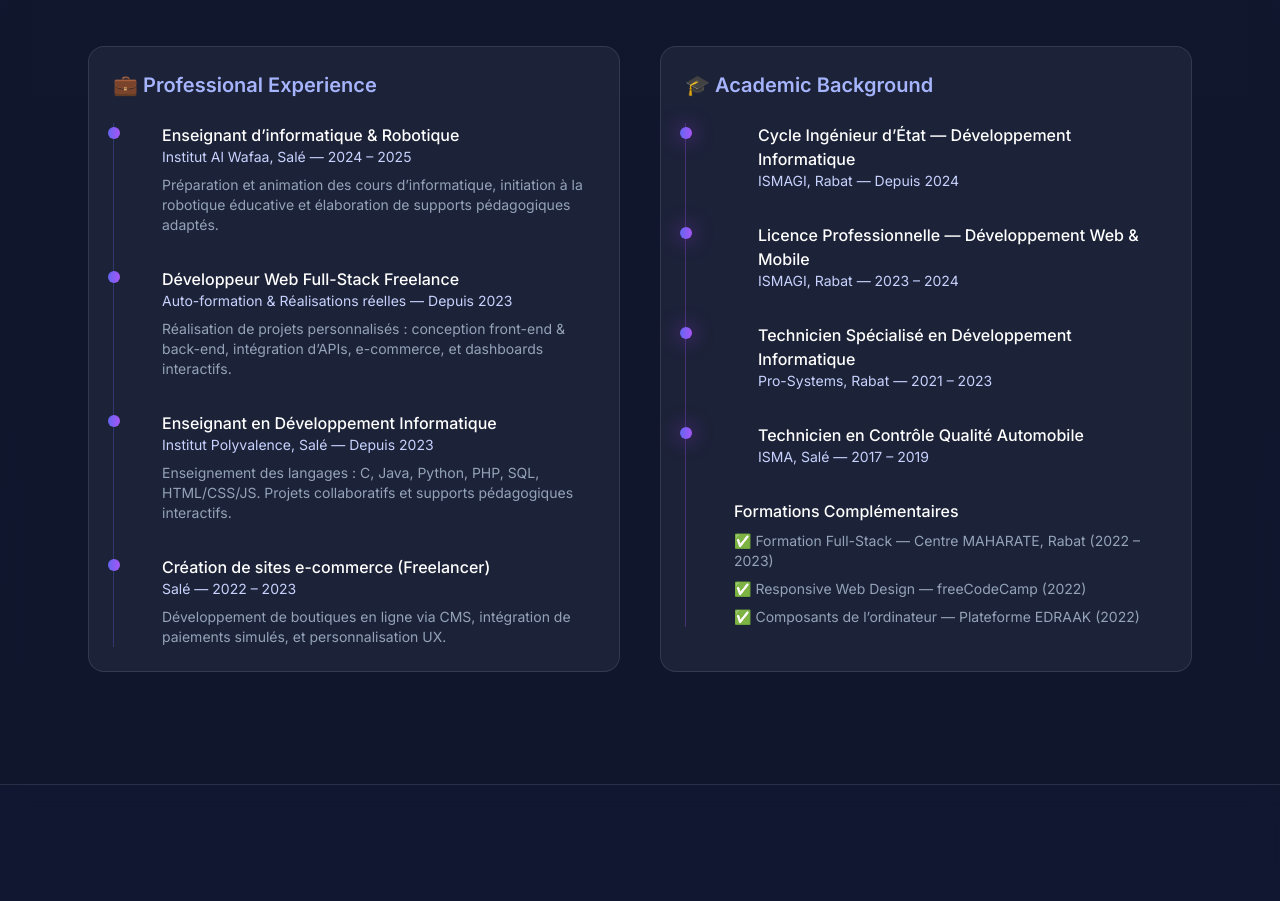
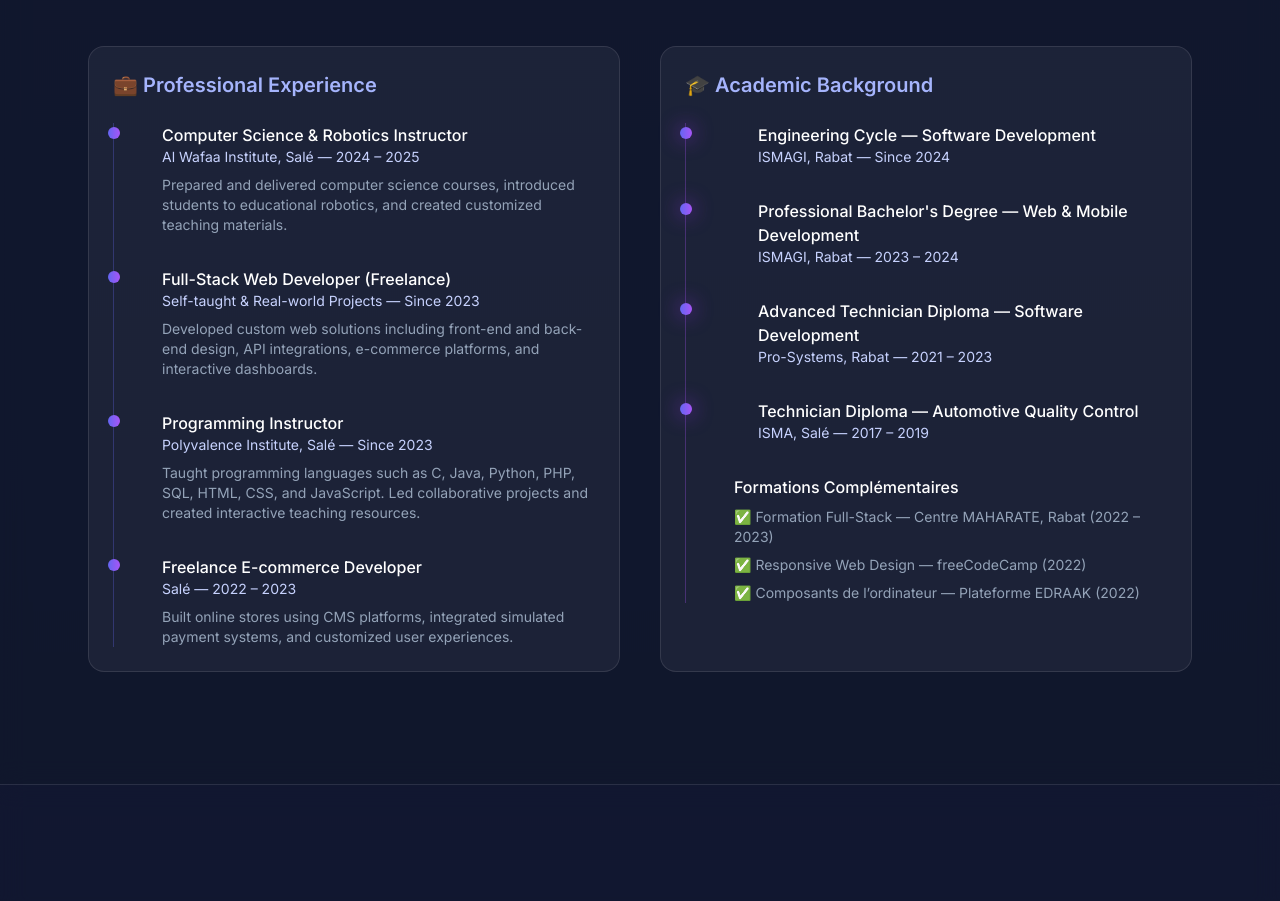
Before and after one commit to Medrhz/my-portfolio, a React (Vite) app: page / in a window 1280 px wide. Shown: the part 1951-2852 px from the top of the page. Built offline with nearby package versions, Linux system fonts and the light colour scheme.

Commit message:
change language of experience section

```diff
--- a/src/components/Experience.jsx
+++ b/src/components/Experience.jsx
@@ -2,34 +2,63 @@ import { motion } from "framer-motion";
 import EductionSection from "./EductionSection";
 
 function Experience() {
+  // const experienceData = [
+  //   {
+  //     title: "Enseignant d’informatique & Robotique",
+  //     place: "Institut Al Wafaa, Salé — 2024 – 2025",
+  //     desc: "Préparation et animation des cours d’informatique, initiation à la robotique éducative et élaboration de supports pédagogiques adaptés.",
+  //   },
+  //   {
+  //     title: "Développeur Web Full-Stack Freelance",
+  //     place: "Auto-formation & Réalisations réelles — Depuis 2023",
+  //     desc: "Réalisation de projets personnalisés : conception front-end & back-end, intégration d’APIs, e-commerce, et dashboards interactifs.",
+  //   },
+  //   {
+  //     title: "Enseignant en Développement Informatique",
+  //     place: "Institut Polyvalence, Salé — Depuis 2023",
+  //     desc: "Enseignement des langages : C, Java, Python, PHP, SQL, HTML/CSS/JS. Projets collaboratifs et supports pédagogiques interactifs.",
+  //   },
+  //   {
+  //     title: "Création de sites e-commerce (Freelancer)",
+  //     place: "Salé — 2022 – 2023",
+  //     desc: "Développement de boutiques en ligne via CMS, intégration de paiements simulés, et personnalisation UX.",
+  //   },
+  // ];
+
+  // const educationData = [
+  //   { title: "Cycle Ingénieur d’État — Développement Informatique", place: "ISMAGI, Rabat — Depuis 2024" },
+  //   { title: "Licence Professionnelle — Développement Web & Mobile", place: "ISMAGI, Rabat — 2023 – 2024" },
+  //   { title: "Technicien Spécialisé en Développement Informatique", place: "Pro-Systems, Rabat — 2021 – 2023" },
+  //   { title: "Technicien en Contrôle Qualité Automobile", place: "ISMA, Salé — 2017 – 2019" },
+  // ];
+
   const experienceData = [
     {
-      title: "Enseignant d’informatique & Robotique",
-      place: "Institut Al Wafaa, Salé — 2024 – 2025",
-      desc: "Préparation et animation des cours d’informatique, initiation à la robotique éducative et élaboration de supports pédagogiques adaptés.",
+      title: "Computer Science & Robotics Instructor",
+      place: "Al Wafaa Institute, Salé — 2024 – 2025",
+      desc: "Prepared and delivered computer science courses, introduced students to educational robotics, and created customized teaching materials.",
     },
     {
-      title: "Développeur Web Full-Stack Freelance",
-      place: "Auto-formation & Réalisations réelles — Depuis 2023",
-      desc: "Réalisation de projets personnalisés : conception front-end & back-end, intégration d’APIs, e-commerce, et dashboards interactifs.",
+      title: "Full-Stack Web Developer (Freelance)",
+      place: "Self-taught & Real-world Projects — Since 2023",
+      desc: "Developed custom web solutions including front-end and back-end design, API integrations, e-commerce platforms, and interactive dashboards.",
     },
     {
-      title: "Enseignant en Développement Informatique",
-      place: "Institut Polyvalence, Salé — Depuis 2023",
-      desc: "Enseignement des langages : C, Java, Python, PHP, SQL, HTML/CSS/JS. Projets collaboratifs et supports pédagogiques interactifs.",
+      title: "Programming Instructor",
+      place: "Polyvalence Institute, Salé — Since 2023",
+      desc: "Taught programming languages such as C, Java, Python, PHP, SQL, HTML, CSS, and JavaScript. Led collaborative projects and created interactive teaching resources.",
     },
     {
-      title: "Création de sites e-commerce (Freelancer)",
+      title: "Freelance E-commerce Developer",
       place: "Salé — 2022 – 2023",
-      desc: "Développement de boutiques en ligne via CMS, intégration de paiements simulés, et personnalisation UX.",
+      desc: "Built online stores using CMS platforms, integrated simulated payment systems, and customized user experiences.",
     },
   ];
-
   const educationData = [
-    { title: "Cycle Ingénieur d’État — Développement Informatique", place: "ISMAGI, Rabat — Depuis 2024" },
-    { title: "Licence Professionnelle — Développement Web & Mobile", place: "ISMAGI, Rabat — 2023 – 2024" },
-    { title: "Technicien Spécialisé en Développement Informatique", place: "Pro-Systems, Rabat — 2021 – 2023" },
-    { title: "Technicien en Contrôle Qualité Automobile", place: "ISMA, Salé — 2017 – 2019" },
+    { title: "Engineering Cycle — Software Development", place: "ISMAGI, Rabat — Since 2024" },
+    { title: "Professional Bachelor's Degree — Web & Mobile Development", place: "ISMAGI, Rabat — 2023 – 2024" },
+    { title: "Advanced Technician Diploma — Software Development", place: "Pro-Systems, Rabat — 2021 – 2023" },
+    { title: "Technician Diploma — Automotive Quality Control", place: "ISMA, Salé — 2017 – 2019" },
   ];
 
   return (
```
